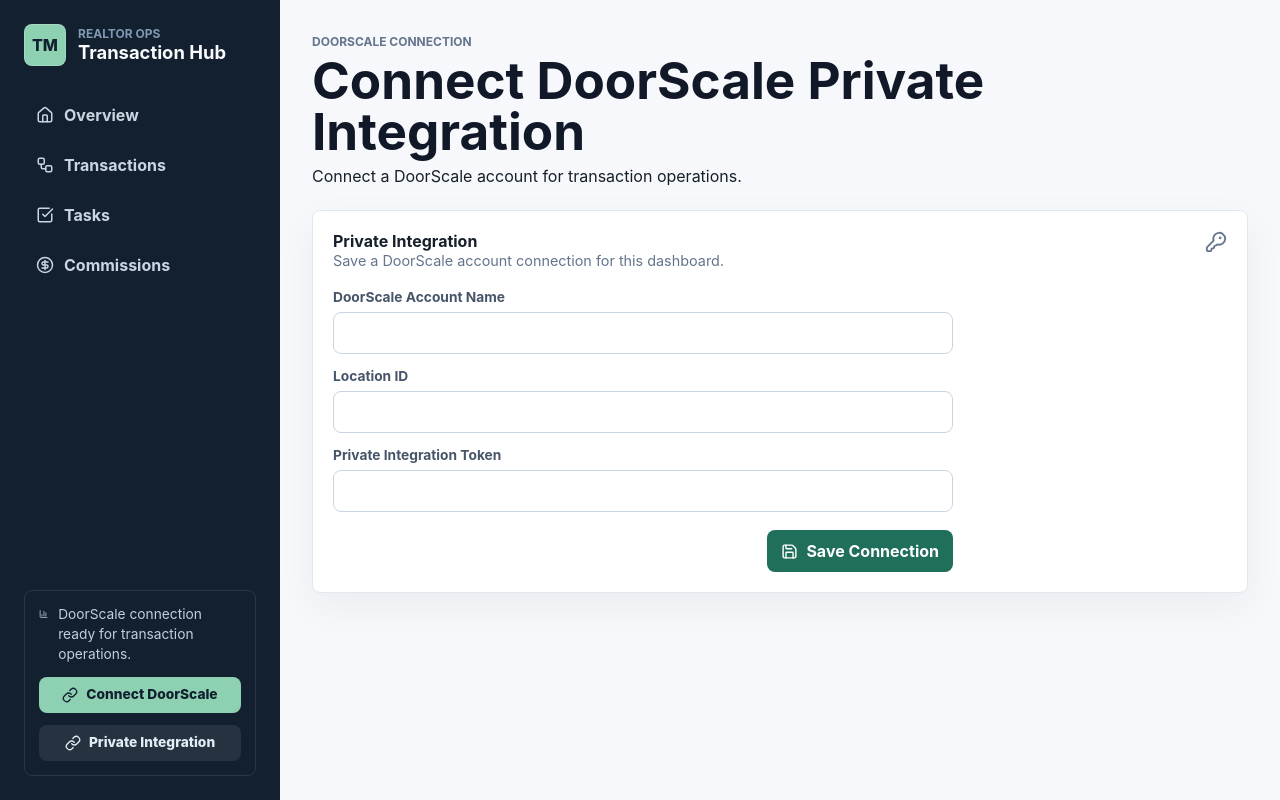
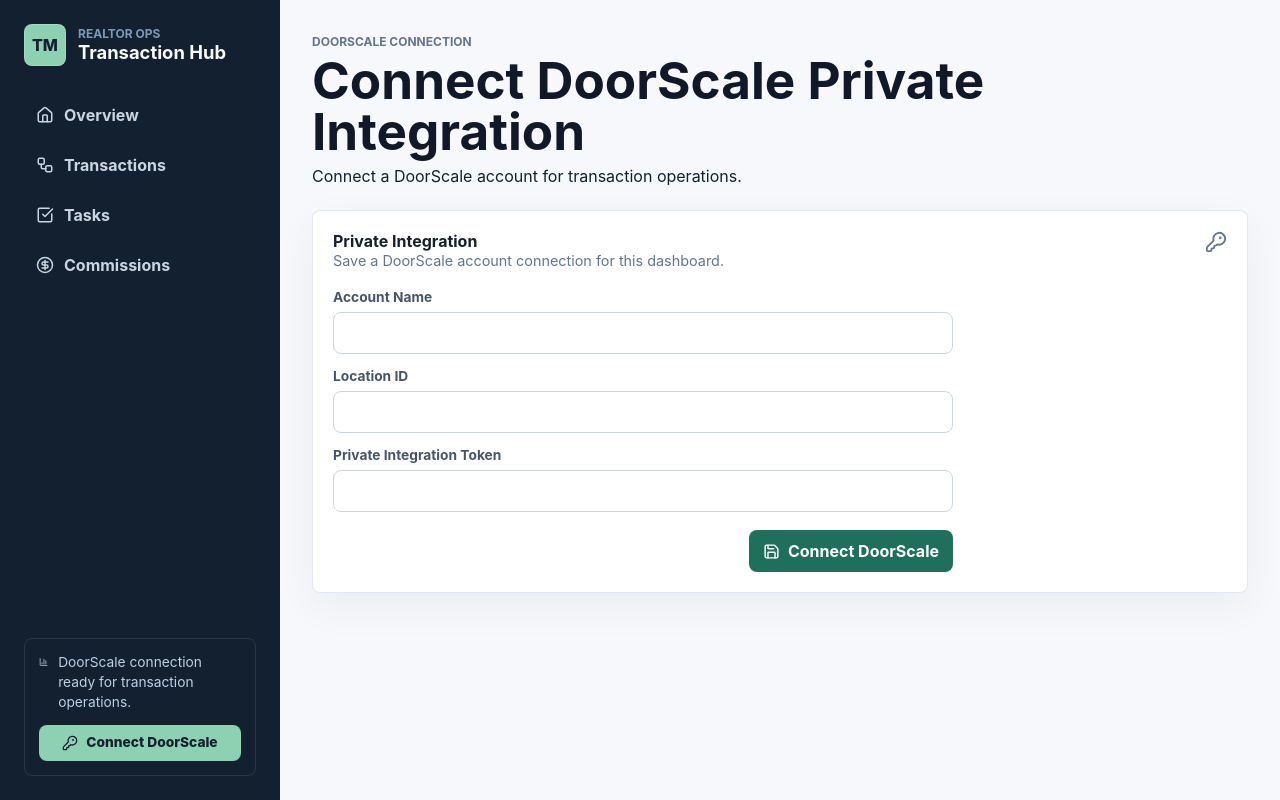
Before and after one commit to Jsotomayor1/doorscale-transaction-dashboard, a React (Vite) app: page /private-integration in a window 1280 px wide. Built offline with nearby package versions, Linux system fonts and the light colour scheme; no server answers.

Commit message:
Make DoorScale private integration the primary connection flow

```diff
--- /dev/null
+++ b/api/ghl/private-connect.ts
@@ -0,0 +1,3 @@
+import privateIntegrationHandler from "./private-integration";
+
+export default privateIntegrationHandler;
--- a/api/ghl/private-integration.ts
+++ b/api/ghl/private-integration.ts
@@ -46,7 +46,7 @@ export default async function handler(
         available_locations: [],
         company_id: null,
         connection_status: "connected",
-        expires_at: new Date("2099-12-31T23:59:59.000Z").toISOString(),
+        expires_at: null,
         is_bulk_installation: false,
         location_access_token: null,
         location_id: locationId,
--- a/src/components/AppSidebar.tsx
+++ b/src/components/AppSidebar.tsx
@@ -2,7 +2,7 @@ import {
   BarChart3,
   CheckSquare,
   CircleDollarSign,
-  Link as LinkIcon,
+  KeyRound,
   Home,
   RefreshCw,
   Workflow,
@@ -12,7 +12,6 @@ import { NavLink } from "@/components/NavLink";
 
 export function AppSidebar() {
   const [isConnected, setIsConnected] = useState(false);
-  const [needsAccountChoice, setNeedsAccountChoice] = useState(false);
   const [isCheckingStatus, setIsCheckingStatus] = useState(true);
   const [isSyncing, setIsSyncing] = useState(false);
   const [syncMessage, setSyncMessage] = useState("");
@@ -25,17 +24,14 @@ export function AppSidebar() {
         const response = await fetch("/api/ghl/status");
         const status = (await response.json()) as {
           connected?: boolean;
-          needsLocationSelection?: boolean;
         };
 
         if (isMounted) {
           setIsConnected(Boolean(status.connected));
-          setNeedsAccountChoice(Boolean(status.needsLocationSelection));
         }
       } catch {
         if (isMounted) {
           setIsConnected(false);
-          setNeedsAccountChoice(false);
         }
       } finally {
         if (isMounted) {
@@ -54,13 +50,8 @@ export function AppSidebar() {
   async function handleConnectionClick() {
     setSyncMessage("");
 
-    if (needsAccountChoice) {
-      window.location.href = "/choose-account";
-      return;
-    }
-
     if (!isConnected) {
-      window.location.href = "/api/oauth/connect";
+      window.location.href = "/private-integration";
       return;
     }
 
@@ -94,9 +85,7 @@ export function AppSidebar() {
 
   const connectionLabel = isSyncing
     ? "Syncing..."
-    : needsAccountChoice
-      ? "Choose DoorScale Account"
-      : isConnected
+    : isConnected
       ? "Sync DoorScale Data"
       : "Connect DoorScale";
 
@@ -136,22 +125,9 @@ export function AppSidebar() {
           onClick={() => void handleConnectionClick()}
           type="button"
         >
-          {isConnected ? <RefreshCw size={16} /> : <LinkIcon size={16} />}
+          {isConnected ? <RefreshCw size={16} /> : <KeyRound size={16} />}
           {connectionLabel}
         </button>
-        {!isConnected && !needsAccountChoice ? (
-          <button
-            className="sidebar__connect sidebar__connect--secondary"
-            disabled={isCheckingStatus}
-            onClick={() => {
-              window.location.href = "/private-integration";
-            }}
-            type="button"
-          >
-            <LinkIcon size={16} />
-            Private Integration
-          </button>
-        ) : null}
         {syncMessage ? (
           <p className="sidebar__sync-message">{syncMessage}</p>
         ) : null}
--- a/src/pages/PrivateIntegration.tsx
+++ b/src/pages/PrivateIntegration.tsx
@@ -42,7 +42,7 @@ export default function PrivateIntegration() {
     setIsSaving(true);
 
     try {
-      const response = await fetch("/api/ghl/private-integration", {
+      const response = await fetch("/api/ghl/private-connect", {
         method: "POST",
         headers: {
           "Content-Type": "application/json",
@@ -59,6 +59,9 @@ export default function PrivateIntegration() {
 
       setForm(initialForm);
       setMessage(result.message || "DoorScale connection saved.");
+      window.setTimeout(() => {
+        window.location.href = "/";
+      }, 900);
     } catch (saveError) {
       setError(
         saveError instanceof Error
@@ -96,7 +99,7 @@ export default function PrivateIntegration() {
         <CardContent>
           <form className="private-integration-form" onSubmit={handleSubmit}>
             <label>
-              <span>DoorScale Account Name</span>
+              <span>Account Name</span>
               <input
                 onChange={(event) =>
                   updateField("accountName", event.target.value)
@@ -127,7 +130,7 @@ export default function PrivateIntegration() {
             <div className="modal__actions">
               <Button disabled={isSaving} type="submit">
                 <Save size={17} />
-                {isSaving ? "Saving..." : "Save Connection"}
+                {isSaving ? "Connecting..." : "Connect DoorScale"}
               </Button>
             </div>
           </form>
```
Also changed, not shown: api/ghl/sync.ts (+15 -0 lines), 1 other file (tests, documents, lock files or other folders).
